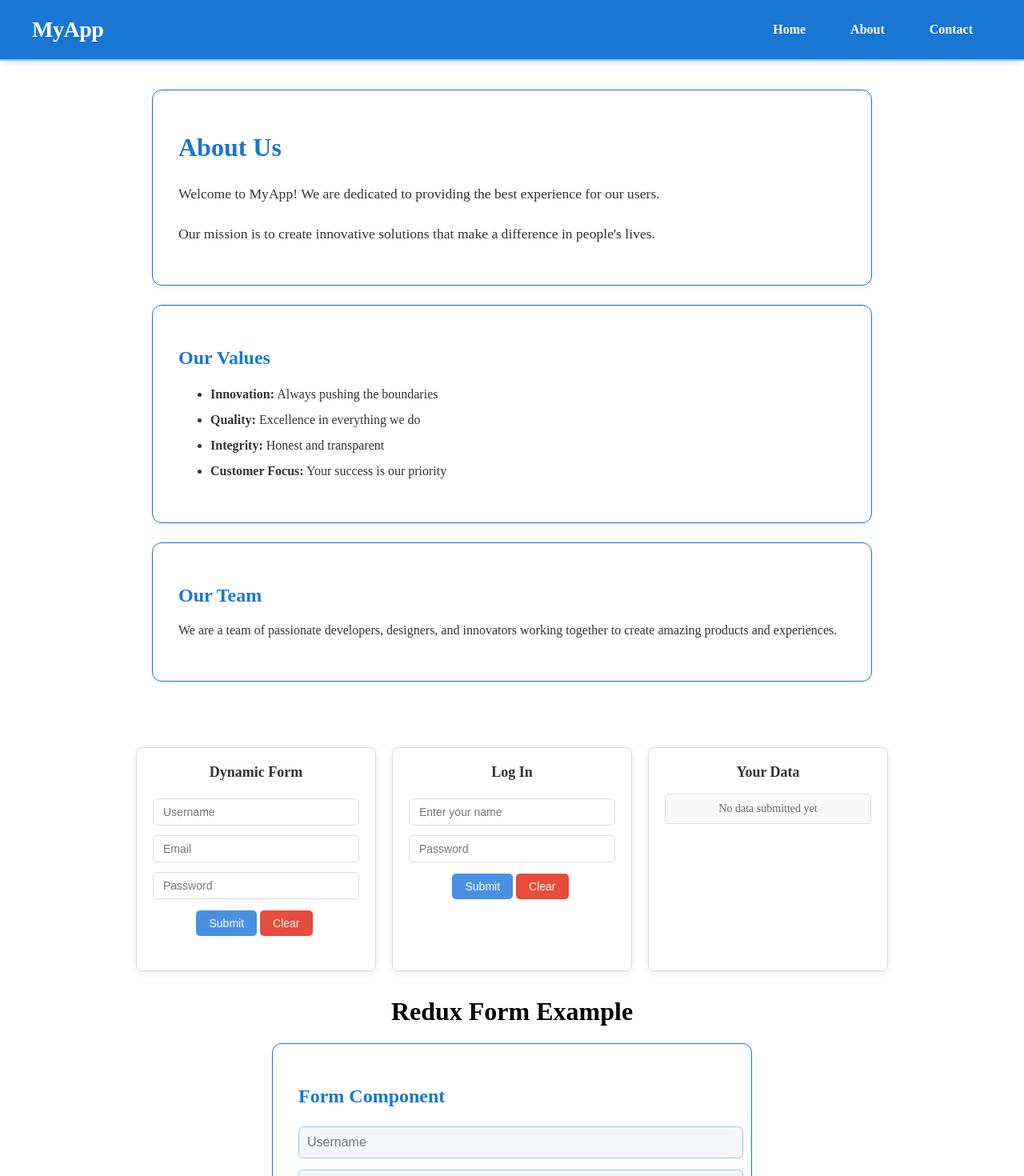
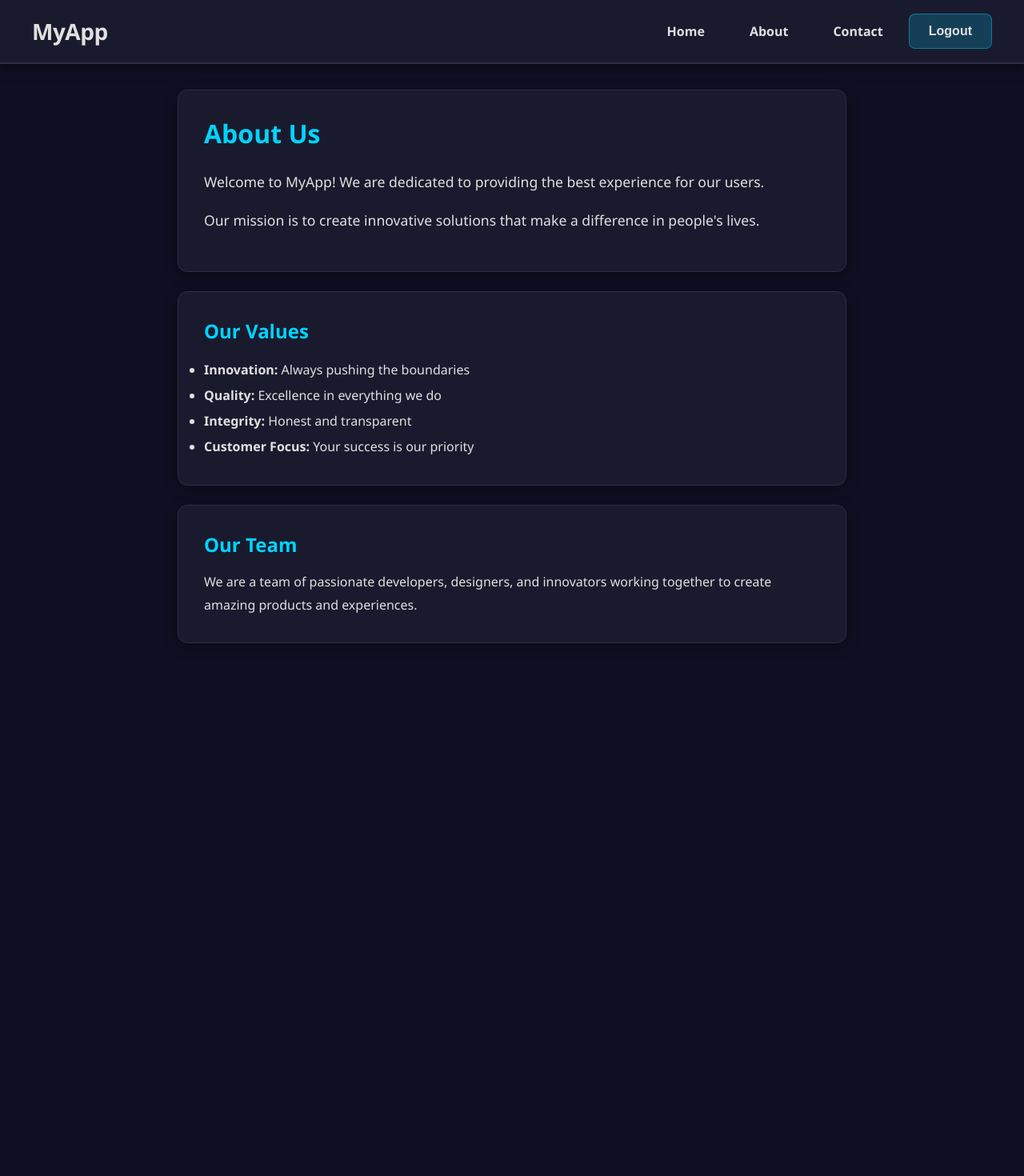
Before and after one commit to akashrao-a11y/submission, a React app in the folder manual-react-app/: page /about in a window 1280 px wide. Shown: the top 1470 px of the page at 80% size. After the commit the page ends 880 px from the top, so only its background shows below. Built offline with nearby package versions, Linux system fonts and the light colour scheme.

Commit message:
Modified navigation for the topbar as login and css refiblised

```diff
--- a/manual-react-app/src/components/About.jsx
+++ b/manual-react-app/src/components/About.jsx
@@ -1,13 +1,14 @@
 import React from 'react';
 
 const theme = {
-    borderColor: '#1976d2',
+    borderColor: '#2d2d44',
     borderRadius: 12,
     padding: '2rem',
     marginBottom: '1.5rem',
-    cardBg: '#fff',
-    textColor: '#333',
-    accentColor: '#1976d2',
+    cardBg: '#1a1a2e',
+    textColor: '#e0e0e0',
+    accentColor: '#00d4ff',
+    subtextColor: '#b0b0b0',
 };
 
 function About() {
@@ -26,7 +27,7 @@ function About() {
                     borderRadius: theme.borderRadius,
                     marginBottom: theme.marginBottom,
                     background: theme.cardBg,
-                    boxShadow: '0 2px 8px rgba(25, 118, 210, 0.07)',
+                    boxShadow: '0 4px 16px rgba(0, 0, 0, 0.4)',
                 }}
             >
                 <h1 style={{ color: theme.accentColor, marginBottom: '1.5rem' }}>
@@ -57,7 +58,7 @@ function About() {
                     borderRadius: theme.borderRadius,
                     marginBottom: theme.marginBottom,
                     background: theme.cardBg,
-                    boxShadow: '0 2px 8px rgba(25, 118, 210, 0.07)',
+                    boxShadow: '0 4px 16px rgba(0, 0, 0, 0.4)',
                 }}
             >
                 <h2 style={{ color: theme.accentColor, marginBottom: '1rem' }}>
@@ -82,7 +83,7 @@ function About() {
                     padding: theme.padding,
                     borderRadius: theme.borderRadius,
                     background: theme.cardBg,
-                    boxShadow: '0 2px 8px rgba(25, 118, 210, 0.07)',
+                    boxShadow: '0 4px 16px rgba(0, 0, 0, 0.4)',
                 }}
             >
                 <h2 style={{ color: theme.accentColor, marginBottom: '1rem' }}>
--- a/manual-react-app/src/components/FormComponent.jsx
+++ b/manual-react-app/src/components/FormComponent.jsx
@@ -3,16 +3,19 @@ import { useDispatch, useSelector } from 'react-redux';
 import { updateField, submitForm } from '../formSlice';
 
 const theme = {
-    borderColor: '#1976d2',
+    borderColor: '#2d2d44',
     borderRadius: 12,
     padding: '2rem',
     marginBottom: '1.5rem',
-    inputBg: '#f5f7fa',
-    inputBorder: '#90caf9',
-    inputFocus: '#1976d2',
-    buttonBg: '#1976d2',
-    buttonColor: '#fff',
-    buttonHover: '#1565c0',
+    inputBg: '#0f0f23',
+    inputBorder: '#2d2d44',
+    inputFocus: '#00d4ff',
+    buttonBg: '#00d4ff',
+    buttonColor: '#0f0f23',
+    buttonHover: '#00b8d4',
+    cardBg: '#1a1a2e',
+    textColor: '#e0e0e0',
+    accentColor: '#00d4ff',
 };
 
 function FormComponent() {
@@ -35,11 +38,11 @@ function FormComponent() {
                 padding: theme.padding,
                 borderRadius: theme.borderRadius,
                 marginBottom: theme.marginBottom,
-                background: '#fff',
-                boxShadow: '0 2px 8px rgba(25, 118, 210, 0.07)',
+                background: theme.cardBg,
+                boxShadow: '0 4px 16px rgba(0, 0, 0, 0.4)',
             }}
         >
-            <h2 style={{ color: theme.borderColor, marginBottom: 24 }}>Form Component</h2>
+            <h2 style={{ color: theme.accentColor, marginBottom: 24 }}>Form Component</h2>
             <form onSubmit={handleSubmit}>
                 <input
                     name="username"
@@ -119,15 +122,15 @@ function FormComponent() {
                 style={{
                     marginTop: 32,
                     padding: 16,
-                    border: `1px solid ${theme.inputBorder}`,
+                    border: `1px solid ${theme.borderColor}`,
                     borderRadius: 8,
-                    background: '#f9f9f9',
+                    background: '#0f0f23',
                 }}
             >
-                <h3 style={{ marginBottom: 12, color: theme.borderColor }}>Submitted Box (Live)</h3>
-                <div><strong>Username:</strong> {fields.username}</div>
-                <div><strong>Email:</strong> {fields.email}</div>
-                <div><strong>Password:</strong> {fields.password}</div>
+                <h3 style={{ marginBottom: 12, color: theme.accentColor }}>Submitted Box (Live)</h3>
+                <div style={{ color: theme.textColor }}><strong>Username:</strong> {fields.username}</div>
+                <div style={{ color: theme.textColor }}><strong>Email:</strong> {fields.email}</div>
+                <div style={{ color: theme.textColor }}><strong>Password:</strong> {fields.password}</div>
             </div>
         </div>
     );
--- a/manual-react-app/src/components/FormContainer.jsx
+++ b/manual-react-app/src/components/FormContainer.jsx
@@ -5,7 +5,7 @@ import Child2 from './Child2';
 function FormContainer() {
   return (
     <div style={{ maxWidth: 600, margin: '2rem auto' }}>
-      <h1 style={{ textAlign: 'center' }}>Redux Form Example</h1>
+      <h1 style={{ textAlign: 'center', color: '#00d4ff' }}>Redux Form Example</h1>
       <FormComponent />
       <Child2 />
     </div>
--- a/manual-react-app/src/components/Login.jsx
+++ b/manual-react-app/src/components/Login.jsx
@@ -63,6 +63,12 @@ function Login() {
         setIsLoading(false);
 
         if (result.success) {
+            // Store authentication data
+            if (result.token) {
+                localStorage.setItem('token', result.token);
+            }
+            localStorage.setItem('user', JSON.stringify({ email }));
+
             alert('Login successful!');
             navigate('/home');
         } else {
@@ -83,14 +89,15 @@ function Login() {
         maxWidth: '400px',
         margin: '2rem auto',
         padding: '2rem',
-        background: 'white',
+        background: '#1a1a2e',
         borderRadius: '12px',
-        boxShadow: '0 4px 12px rgba(0, 0, 0, 0.1)',
+        boxShadow: '0 8px 32px rgba(0, 0, 0, 0.4)',
+        border: '1px solid #2d2d44',
     };
 
     const headingStyle = {
         textAlign: 'center',
-        color: '#1976d2',
+        color: '#00d4ff',
         marginBottom: '1.5rem',
         fontSize: '2rem',
         fontWeight: 600,
@@ -103,7 +110,7 @@ function Login() {
     const labelStyle = {
         display: 'block',
         marginBottom: '0.5rem',
-        color: '#333',
+        color: '#b0b0b0',
         fontWeight: 500,
         fontSize: '14px',
     };
@@ -112,10 +119,12 @@ function Login() {
         width: '100%',
         padding: '0.75rem',
         fontSize: '16px',
-        border: '1px solid #ddd',
+        border: '1px solid #2d2d44',
         borderRadius: '8px',
         boxSizing: 'border-box',
-        transition: 'border-color 0.3s ease',
+        transition: 'border-color 0.3s ease, background 0.3s ease',
+        background: '#0f0f23',
+        color: '#e0e0e0',
     };
 
     const buttonStyle = {
@@ -123,18 +132,18 @@ function Login() {
         padding: '0.875rem',
         fontSize: '16px',
         fontWeight: 600,
-        color: 'white',
-        background: '#1976d2',
+        color: '#0f0f23',
+        background: '#00d4ff',
         border: 'none',
         borderRadius: '8px',
         cursor: 'pointer',
-        transition: 'background 0.3s ease',
+        transition: 'background 0.3s ease, transform 0.2s ease',
     };
 
     const toggleButtonStyle = {
         background: 'none',
         border: 'none',
-        color: '#1976d2',
+        color: '#00d4ff',
         cursor: 'pointer',
         fontSize: '14px',
         textDecoration: 'underline',
@@ -164,8 +173,8 @@ function Login() {
                                 onChange={(e) => setFullName(e.target.value)}
                                 style={inputStyle}
                                 placeholder="Enter your full name"
-                                onFocus={(e) => e.target.style.borderColor = '#1976d2'}
-                                onBlur={(e) => e.target.style.borderColor = '#ddd'}
+                                onFocus={(e) => e.target.style.borderColor = '#00d4ff'}
+                                onBlur={(e) => e.target.style.borderColor = '#2d2d44'}
                                 required
                             />
                         </div>
@@ -183,8 +192,8 @@ function Login() {
                         onChange={(e) => setEmail(e.target.value)}
                         style={inputStyle}
                         placeholder="Enter your email"
-                        onFocus={(e) => e.target.style.borderColor = '#1976d2'}
-                        onBlur={(e) => e.target.style.borderColor = '#ddd'}
+                        onFocus={(e) => e.target.style.borderColor = '#00d4ff'}
+                        onBlur={(e) => e.target.style.borderColor = '#2d2d44'}
                         required
                     />
                 </div>
@@ -200,8 +209,8 @@ function Login() {
                         onChange={(e) => setPassword(e.target.value)}
                         style={inputStyle}
                         placeholder="Enter your password"
-                        onFocus={(e) => e.target.style.borderColor = '#1976d2'}
-                        onBlur={(e) => e.target.style.borderColor = '#ddd'}
+                        onFocus={(e) => e.target.style.borderColor = '#00d4ff'}
+                        onBlur={(e) => e.target.style.borderColor = '#2d2d44'}
                         required
                     />
                 </div>
@@ -218,8 +227,8 @@ function Login() {
                             onChange={(e) => setConfirmPassword(e.target.value)}
                             style={inputStyle}
                             placeholder="Confirm your password"
-                            onFocus={(e) => e.target.style.borderColor = '#1976d2'}
-                            onBlur={(e) => e.target.style.borderColor = '#ddd'}
+                            onFocus={(e) => e.target.style.borderColor = '#00d4ff'}
+                            onBlur={(e) => e.target.style.borderColor = '#2d2d44'}
                             required
                         />
                     </div>
@@ -228,8 +237,8 @@ function Login() {
                 <button
                     type="submit"
                     style={buttonStyle}
-                    onMouseOver={(e) => e.target.style.background = '#1565c0'}
-                    onMouseOut={(e) => e.target.style.background = '#1976d2'}
+                    onMouseOver={(e) => e.target.style.background = '#00b8d4'}
+                    onMouseOut={(e) => e.target.style.background = '#00d4ff'}
                     disabled={isLoading}
                 >
                     {isLoading ? 'Please wait...' : (isRegisterMode ? 'Register' : 'Login')}
--- a/manual-react-app/src/components/PeopleDisplay.jsx
+++ b/manual-react-app/src/components/PeopleDisplay.jsx
@@ -8,77 +8,227 @@ const PeopleDisplay = ({ people, searchTerm, setSearchTerm }) => {
   const scientists = filteredPeople.filter(person => person.category === "scientist");
   const others = filteredPeople.filter(person => person.category !== "scientist");
 
+  // Simple, Clean Styles - Dark Theme
+  const containerStyle = {
+    minHeight: '100vh',
+    background: '#0f0f23',
+    padding: '30px 20px',
+  };
+
+  const contentWrapperStyle = {
+    maxWidth: '900px',
+    margin: '0 auto',
+  };
+
+  const headerStyle = {
+    textAlign: 'center',
+    marginBottom: '35px',
+  };
+
+  const titleStyle = {
+    fontSize: '2.2rem',
+    fontWeight: '600',
+    color: '#00d4ff',
+    marginBottom: '8px',
+  };
+
+  const subtitleStyle = {
+    fontSize: '1rem',
+    color: '#b0b0b0',
+  };
+
+  const searchBoxStyle = {
+    marginBottom: '25px',
+  };
+
+  const searchInputStyle = {
+    width: '100%',
+    padding: '12px 20px',
+    fontSize: '16px',
+    border: '2px solid #2d2d44',
+    borderRadius: '8px',
+    outline: 'none',
+    transition: 'border-color 0.3s ease',
+    boxSizing: 'border-box',
+    background: '#1a1a2e',
+    color: '#e0e0e0',
+  };
+
+  const resultCountStyle = {
+    background: '#1a1a2e',
+    padding: '15px',
+    borderRadius: '8px',
+    textAlign: 'center',
+    marginBottom: '30px',
+    border: '1px solid #2d2d44',
+  };
+
+  const countTextStyle = {
+    fontSize: '1rem',
+    color: '#b0b0b0',
+  };
+
+  const countNumberStyle = {
+    fontSize: '1.5rem',
+    fontWeight: 'bold',
+    color: '#00d4ff',
+  };
+
+  const sectionStyle = {
+    marginBottom: '35px',
+  };
+
+  const sectionTitleStyle = {
+    fontSize: '1.5rem',
+    fontWeight: '600',
+    color: '#e0e0e0',
+    marginBottom: '15px',
+    paddingBottom: '8px',
+    borderBottom: '3px solid #00d4ff',
+  };
+
+  const cardStyle = {
+    background: '#1a1a2e',
+    borderRadius: '12px',
+    padding: '20px',
+    marginBottom: '15px',
+    border: '1px solid #2d2d44',
+    display: 'flex',
+    alignItems: 'center',
+    gap: '20px',
+    transition: 'box-shadow 0.3s ease, border-color 0.3s ease',
+  };
+
+  const imageStyle = {
+    width: '100px',
+    height: '100px',
+    borderRadius: '50%',
+    objectFit: 'cover',
+    border: '3px solid #00d4ff',
+  };
+
+  const contentStyle = {
+    flex: 1,
+  };
+
+  const nameStyle = {
+    fontSize: '1.3rem',
+    fontWeight: '600',
+    color: '#e0e0e0',
+    marginBottom: '5px',
+  };
+
+  const categoryStyle = {
+    display: 'inline-block',
+    padding: '4px 12px',
+    borderRadius: '12px',
+    fontSize: '0.8rem',
+    fontWeight: '500',
+    marginBottom: '8px',
+    background: '#2d2d44',
+    color: '#00d4ff',
+  };
+
+  const detailsStyle = {
+    fontSize: '0.95rem',
+    color: '#b0b0b0',
+    lineHeight: '1.5',
+  };
+
+  const noResultsStyle = {
+    textAlign: 'center',
+    padding: '50px 20px',
+    background: '#1a1a2e',
+    borderRadius: '12px',
+    border: '1px solid #2d2d44',
+  };
+
   const renderPeopleList = (peopleList) => (
     peopleList.map((person, index) => (
       <div
         key={index}
-        style={{
-          display: "flex",
-          alignItems: "center",
-          margin: "10px 0",
-          border: "1px solid #ccc",
-          padding: "10px",
-          borderRadius: "8px",
-          width: "80%",
-          boxShadow: "0 4px 8px rgba(0, 0, 0, 0.1)"
+        style={cardStyle}
+        onMouseEnter={(e) => {
+          e.currentTarget.style.boxShadow = '0 4px 12px rgba(0, 212, 255, 0.2)';
+          e.currentTarget.style.borderColor = '#00d4ff';
+        }}
+        onMouseLeave={(e) => {
+          e.currentTarget.style.boxShadow = 'none';
+          e.currentTarget.style.borderColor = '#2d2d44';
         }}
       >
         <img
           src={person.photo}
           alt={person.name}
-          style={{ width: "100px", height: "100px", borderRadius: "50%", marginRight: "20px" }}
+          style={imageStyle}
         />
-        <div>
-          <h3 style={{ margin: "0 0 5px 0" }}>{person.name}</h3>
-          <p style={{ margin: 0 }}>{person.details}</p>
+        <div style={contentStyle}>
+          <h3 style={nameStyle}>{person.name}</h3>
+          <span style={categoryStyle}>{person.category}</span>
+          <p style={detailsStyle}>{person.details}</p>
         </div>
       </div>
     ))
   );
 
   return (
-    <div style={{ display: "flex", flexDirection: "column", alignItems: "center" }}>
+    <div style={containerStyle}>
+      <div style={contentWrapperStyle}>
+        {/* Header */}
+        <div style={headerStyle}>
+          <h1 style={titleStyle}>Famous People</h1>
+          <p style={subtitleStyle}>Discover inspiring individuals</p>
+        </div>
+
+        {/* Search Box */}
+        <div style={searchBoxStyle}>
           <input
             type="text"
             placeholder="Search by name..."
             value={searchTerm}
             onChange={(e) => setSearchTerm(e.target.value)}
-        style={{
-          margin: "20px 0",
-          padding: "10px",
-          width: "80%",
-          borderRadius: "8px",
-          border: "1px solid #ccc",
-          fontSize: "16px"
+            style={searchInputStyle}
+            onFocus={(e) => {
+              e.target.style.borderColor = '#00d4ff';
+            }}
+            onBlur={(e) => {
+              e.target.style.borderColor = '#2d2d44';
             }}
           />
-
-      <div style={{
-        fontSize: "18px",
-        fontWeight: "bold",
-        margin: "10px 0",
-        color: "#333"
-      }}>
-        Total Records Found: {filteredPeople.length}
         </div>
 
+        {/* Result Count */}
+        <div style={resultCountStyle}>
+          <span style={countTextStyle}>Found </span>
+          <span style={countNumberStyle}>{filteredPeople.length}</span>
+          <span style={countTextStyle}> {filteredPeople.length === 1 ? 'person' : 'people'}</span>
+        </div>
+
+        {/* Scientists Section */}
         {scientists.length > 0 && (
-        <>
-          <h2>Scientists</h2>
+          <div style={sectionStyle}>
+            <h2 style={sectionTitleStyle}>Scientists</h2>
             {renderPeopleList(scientists)}
-        </>
+          </div>
         )}
 
+        {/* Others Section */}
         {others.length > 0 && (
-        <>
-          <h2>Others</h2>
+          <div style={sectionStyle}>
+            <h2 style={sectionTitleStyle}>Leaders & Activists</h2>
             {renderPeopleList(others)}
-        </>
+          </div>
         )}
 
+        {/* No Results */}
         {filteredPeople.length === 0 && (
-        <p>No results found</p>
+          <div style={noResultsStyle}>
+            <p style={{ fontSize: '3rem', margin: '0 0 15px 0' }}>🔍</p>
+            <p style={{ fontSize: '1.2rem', color: '#b0b0b0', marginBottom: '5px' }}>No results found</p>
+            <p style={{ color: '#666', fontSize: '0.9rem' }}>Try searching with a different name</p>
+          </div>
         )}
+      </div>
     </div>
   );
 };
--- a/manual-react-app/src/components/Topbarlayout.jsx
+++ b/manual-react-app/src/components/Topbarlayout.jsx
@@ -1,19 +1,47 @@
 import React from 'react';
-import { Link } from 'react-router-dom';
+import { Link, useNavigate } from 'react-router-dom';
 
 const theme = {
-    topBarBg: '#1976d2',
-    topBarColor: '#fff',
-    linkHover: '#1565c0',
-    linkActiveBg: 'rgba(255, 255, 255, 0.15)',
-    shadow: '0 2px 8px rgba(25, 118, 210, 0.2)',
-    borderBottom: '#90caf9',
+    topBarBg: '#1a1a2e',
+    topBarColor: '#e0e0e0',
+    linkHover: '#00d4ff',
+    linkActiveBg: 'rgba(0, 212, 255, 0.15)',
+    shadow: '0 4px 12px rgba(0, 0, 0, 0.5)',
+    borderBottom: '#2d2d44',
+    accentColor: '#00d4ff',
 };
 
 function Topbarlayout() {
+    const navigate = useNavigate();
+
+    const handleLogout = () => {
+        // Clear any stored authentication data
+        localStorage.removeItem('token');
+        localStorage.removeItem('user');
+
+        // Show logout confirmation
+        alert('You have been logged out successfully!');
+
+        // Navigate to login page
+        navigate('/');
+    };
+
     const navLinkStyle = {
         color: theme.topBarColor,
         textDecoration: 'none',
+        padding: '0.75rem 1.5rem',
+        fontSize: '16px',
+        fontWeight: 600,
+        transition: 'all 0.3s ease',
+        borderRadius: '8px',
+        cursor: 'pointer',
+        display: 'inline-block',
+    };
+
+    const logoutButtonStyle = {
+        color: theme.topBarColor,
+        background: 'rgba(0, 212, 255, 0.2)',
+        border: '1px solid rgba(0, 212, 255, 0.4)',
         padding: '0.75rem 1.5rem',
         fontSize: '16px',
         fontWeight: 600,
@@ -91,6 +119,20 @@ function Topbarlayout() {
                 >
                     Contact
                 </Link>
+                <button
+                    onClick={handleLogout}
+                    style={logoutButtonStyle}
+                    onMouseOver={(e) => {
+                        e.currentTarget.style.background = 'rgba(0, 212, 255, 0.3)';
+                        e.currentTarget.style.transform = 'translateY(-2px)';
+                    }}
+                    onMouseOut={(e) => {
+                        e.currentTarget.style.background = 'rgba(0, 212, 255, 0.2)';
+                        e.currentTarget.style.transform = 'translateY(0)';
+                    }}
+                >
+                    Logout
+                </button>
             </div>
         </nav>
     );
--- a/manual-react-app/src/index.js
+++ b/manual-react-app/src/index.js
@@ -6,12 +6,11 @@ import Main from "./main";
 import MainRow from "./components/MainRow";
 import FormComponent from "./components/FormComponent";
 import FormContainer from "./components/FormContainer";
+import "./styles/darkTheme.css";
 
 const root = createRoot(document.getElementById("root"));
 root.render(
     <Provider store={store}>
         <Main />
-        <MainRow />
-        <FormContainer />
     </Provider>
 );
--- a/manual-react-app/src/main.jsx
+++ b/manual-react-app/src/main.jsx
@@ -1,20 +1,22 @@
 import React from 'react';
-import { BrowserRouter as Router, Routes, Route } from 'react-router-dom';
+import { BrowserRouter as Router, Routes, Route, useLocation } from 'react-router-dom';
 import Topbarlayout from './components/Topbarlayout';
 import App from './App';
 import About from './components/About';
 import Contact from './components/Contact';
 import Login from './components/Login';
 
-function Main() {
+function MainContent() {
+    const location = useLocation();
+    const isLoginPage = location.pathname === '/';
+
     return (
-        <Router>
         <div>
-                <Topbarlayout />
+            {!isLoginPage && <Topbarlayout />}
             <div
                 style={{
-                        marginTop: '80px',
-                        minHeight: 'calc(100vh - 80px)',
+                    marginTop: isLoginPage ? '0' : '80px',
+                    minHeight: isLoginPage ? '100vh' : 'calc(100vh - 80px)',
                 }}
             >
                 <Routes>
@@ -25,6 +27,13 @@ function Main() {
                 </Routes>
             </div>
         </div>
+    );
+}
+
+function Main() {
+    return (
+        <Router>
+            <MainContent />
         </Router>
     );
 }
--- /dev/null
+++ b/manual-react-app/src/styles/darkTheme.css
@@ -0,0 +1,38 @@
+/* Dark Theme Global Styles */
+
+* {
+  margin: 0;
+  padding: 0;
+  box-sizing: border-box;
+}
+
+body {
+  background: #0f0f23;
+  color: #e0e0e0;
+  font-family: 'Segoe UI', Tahoma, Geneva, Verdana, sans-serif;
+  min-height: 100vh;
+}
+
+#root {
+  min-height: 100vh;
+  background: #0f0f23;
+}
+
+/* Scrollbar styling for dark theme */
+::-webkit-scrollbar {
+  width: 10px;
+  height: 10px;
+}
+
+::-webkit-scrollbar-track {
+  background: #1a1a2e;
+}
+
+::-webkit-scrollbar-thumb {
+  background: #2d2d44;
+  border-radius: 5px;
+}
+
+::-webkit-scrollbar-thumb:hover {
+  background: #3d3d5c;
+}
```
Also changed, not shown: manual-react-app/src/App.jsx (+4 -3 lines), manual-react-app/src/components/Child2.jsx (+19 -4 lines), manual-react-app/src/components/Contact.jsx (+4 -4 lines), 2 other files (tests, documents, lock files or other folders). Lines whose indentation alone changed are shown as unchanged.
